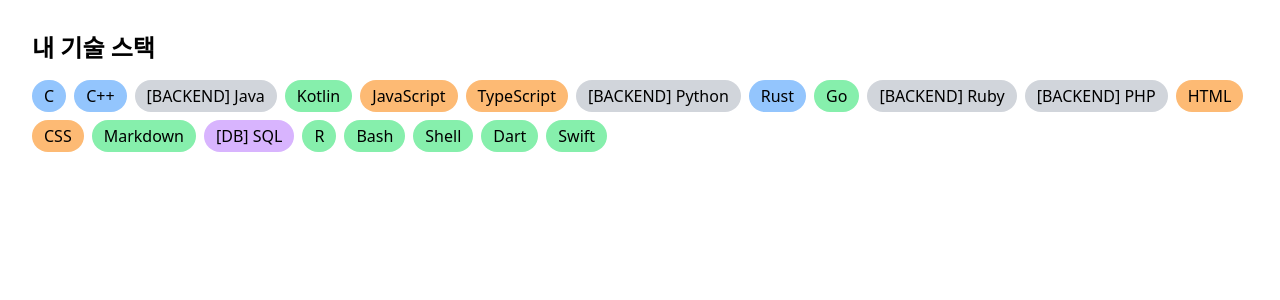
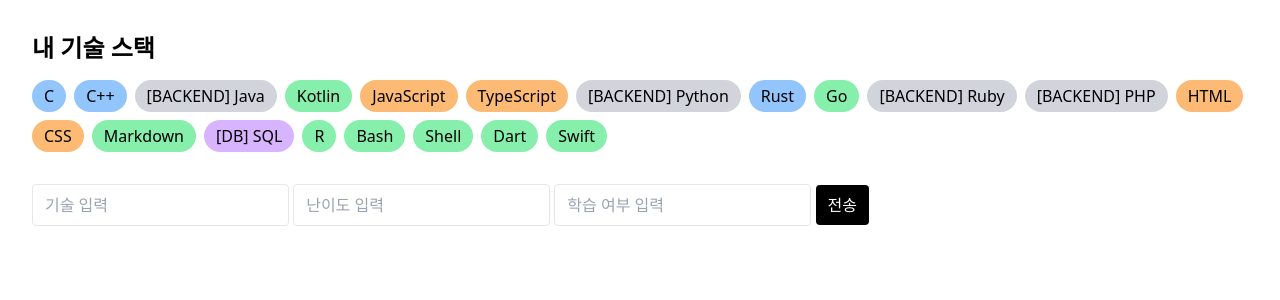
Before and after one commit to qhfxm704-bot/board-game-quick-guide, a Flask app: page / in a window 1280 px wide. Shown: the top 300 px of the page. Run offline with Flask 3, Linux system fonts and the light colour scheme; some libraries are stand-ins or nearby versions.

Commit message:
260414 form 전송 구조

```diff
--- a/app.py
+++ b/app.py
@@ -1,4 +1,4 @@
-from flask import Flask, render_template
+from flask import Flask, render_template, request
 
 app = Flask(__name__)
 
@@ -16,5 +16,12 @@ def home():
     ]
     return render_template('index.html', data=skills)
 
+@app.route('/send', methods=['POST'])
+def send():
+    skill = request.form.get('skill')
+    level = request.form.get('level')
+    status = request.form.get('status')
+    return skill + " / " + level + " / " + status
+
 if __name__ == '__main__':
     app.run(debug=True)
--- a/templates/index.html
+++ b/templates/index.html
@@ -23,5 +23,11 @@
             {% endif %}
         {% endfor %}
     </div>
+	<form action="/send" method="POST" class="mt-8">
+		<input type="text" name="skill" placeholder="기술 입력" class="border px-3 py-2 rounded">
+		<input type="text" name="level" placeholder="난이도 입력" class="border px-3 py-2 rounded">
+		<input type="text" name="status" placeholder="학습 여부 입력" class="border px-3 py-2 rounded">
+		<button type="submit" class="bg-black text-white px-3 py-2 rounded">전송</button>
+	</form>
 </body>
 </html>
```
Also changed, not shown: README.md.
